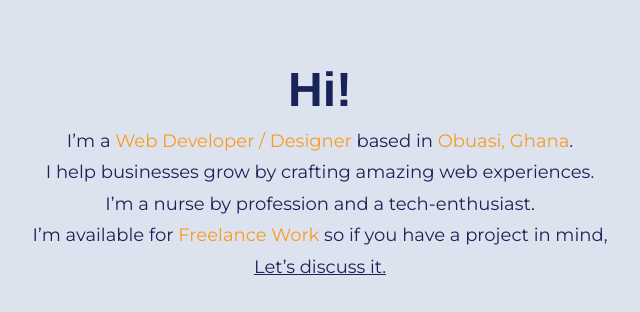
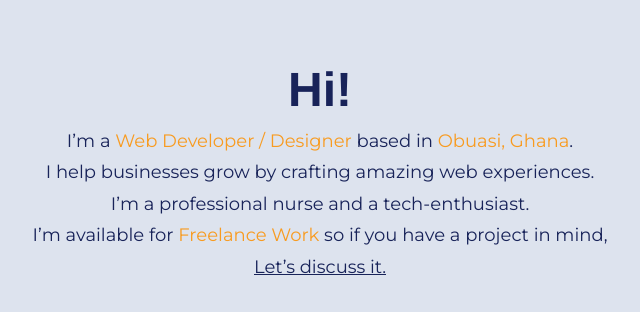
Before and after one commit to Nuestman/numanusman, a plain HTML site: page index.html in a window 1280 px wide. Shown: the part 1040-1352 px from the top of the page, 320-960 px from the left. Drawn offline with Linux system fonts and the light colour scheme; files whose address does not match are found by name; a web font is replaced by a local one.

Commit message:
Update index.html

```diff
--- a/index.html
+++ b/index.html
@@ -65,7 +65,7 @@
                     <h2 class="subtitle-is-h2 is-centered is-primary">Hi!</h2>
                     <p class="fs-med is-primary">
                         I’m a <span class="is-accent">Web Developer / Designer</span> based in <span class="is-accent">Obuasi, Ghana</span>. <br>
-                        I help businesses grow by crafting amazing web experiences. <br>I’m a nurse by profession and a tech-enthusiast. <br>
+                        I help businesses grow by crafting amazing web experiences. <br>I’m a professional nurse and a tech-enthusiast. <br>
                         I’m available for <span class="is-accent">Freelance Work</span> so if you have a project in mind, <br>
                         <a href="/contactusman.html" class="is-inline-link">Let’s discuss it.</a>
                     </p>
```
